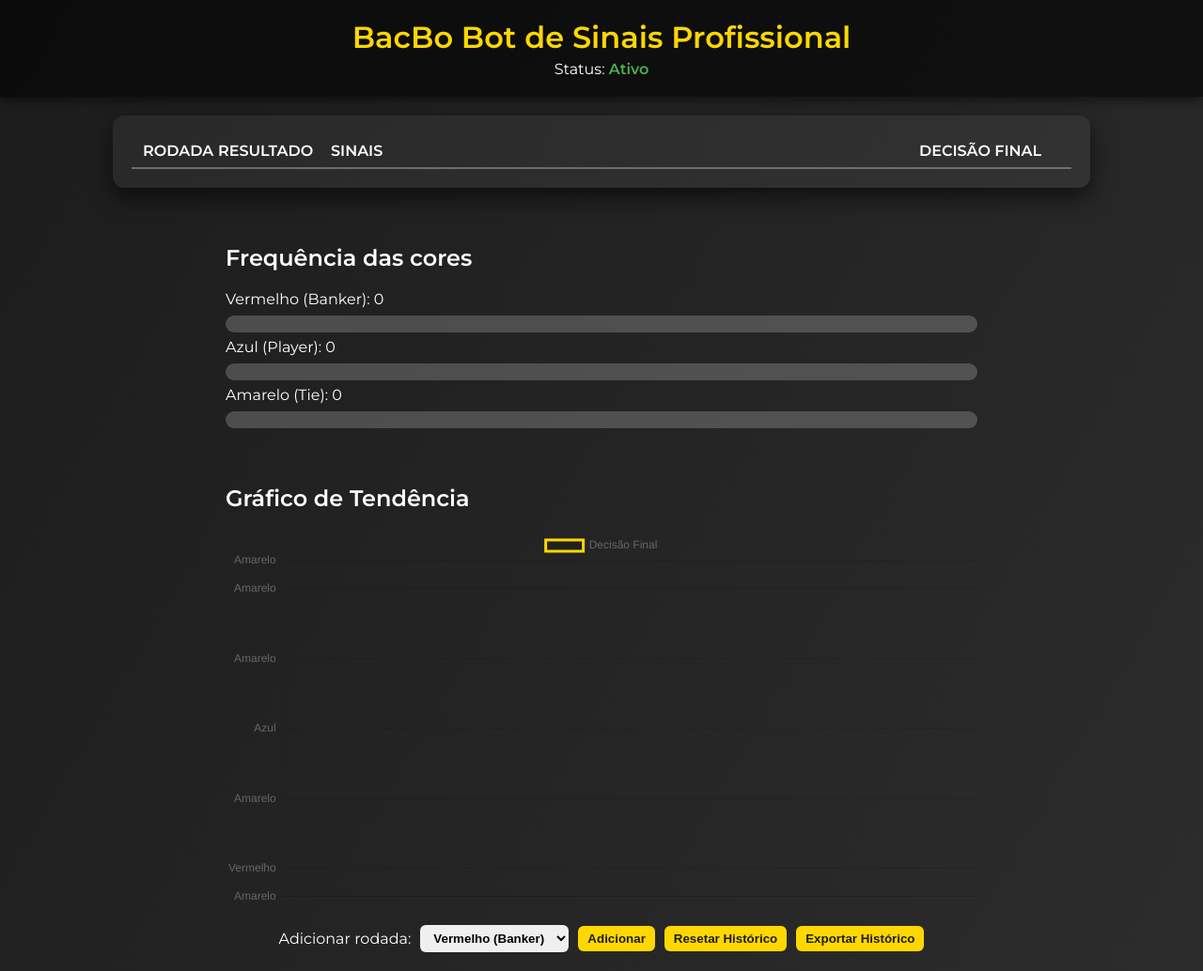
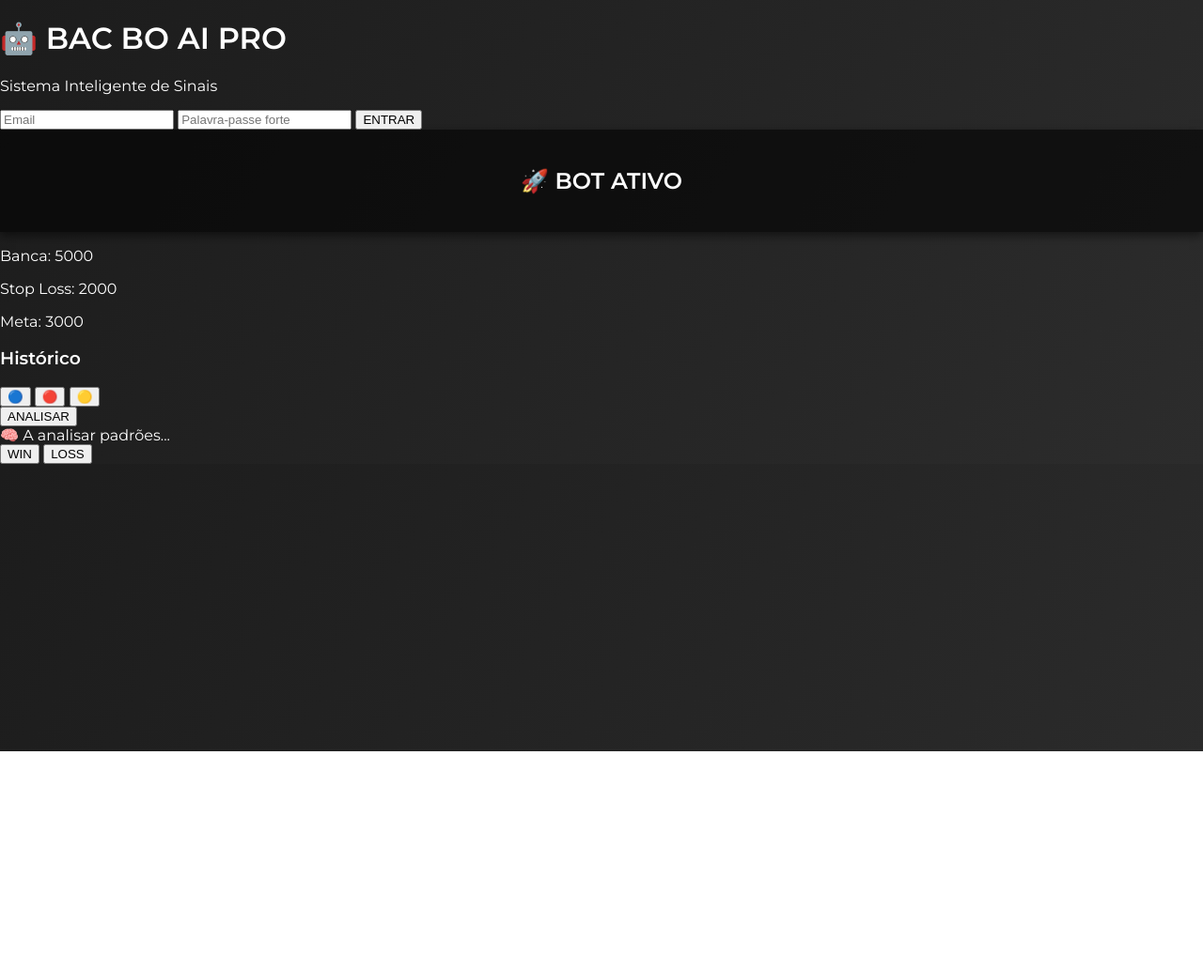
Before and after one commit to traderpresley0-boop/BacBo-Bot-Core, a plain HTML site: page index.html in a window 1280 px wide. Shown: the whole page at 94% size. After the commit the page ends 800 px from the top, so only its background shows below. Drawn offline with nearby package versions, Linux system fonts and the light colour scheme.

Commit message:
Update index.html

```diff
--- a/index.html
+++ b/index.html
@@ -1,62 +1,57 @@
 <!DOCTYPE html>
 <html lang="pt">
 <head>
-    <meta charset="UTF-8">
-    <title>BacBo Bot de Sinais Profissional</title>
+<meta name="viewport" content="width=device-width, initial-scale=1.0">
+<title>BAC BO AI PRO</title>
 <link rel="stylesheet" href="style.css">
 </head>
 <body>
+
+<div id="login">
+  <h1>🤖 BAC BO AI PRO</h1>
+  <p>Sistema Inteligente de Sinais</p>
+
+  <input type="email" id="email" placeholder="Email">
+  <input type="password" id="senha" placeholder="Palavra-passe forte">
+  <button onclick="login()">ENTRAR</button>
+</div>
+
+<div id="app" class="hidden">
+
   <header>
-    <h1>BacBo Bot de Sinais Profissional</h1>
-    <div id="status">Status: <span class="ativo">Ativo</span></div>
+    <h2>🚀 BOT ATIVO</h2>
   </header>
 
-<main>
-    <div id="painel">
-        <div class="tabela">
-            <div class="cabecalho">
-                <div>Rodada</div>
-                <div>Resultado</div>
-                <div>Sinais</div>
-                <div>Decisão Final</div>
+  <div class="card banca">
+    <p>Banca: <span id="banca">5000</span></p>
+    <p>Stop Loss: 2000</p>
+    <p>Meta: 3000</p>
   </div>
-            <div id="linhas"></div>
+
+  <div class="card historico">
+    <h3>Histórico</h3>
+    <div id="lista"></div>
+
+    <div class="btns">
+      <button onclick="add('azul')">🔵</button>
+      <button onclick="add('vermelho')">🔴</button>
+      <button onclick="add('amarelo')">🟡</button>
     </div>
   </div>
 
-    <div id="indicadores">
-        <h2>Frequência das cores</h2>
-        <div class="barra-container">
-            <div class="barra-label">Vermelho (Banker): <span id="cont-vermelho">0</span></div>
-            <div class="barra"><div id="bar-vermelho"></div></div>
+  <button class="analisar" onclick="analisar()">ANALISAR</button>
 
-            <div class="barra-label">Azul (Player): <span id="cont-azul">0</span></div>
-            <div class="barra"><div id="bar-azul"></div></div>
+  <div id="loading" class="hidden">🧠 A analisar padrões...</div>
 
-            <div class="barra-label">Amarelo (Tie): <span id="cont-amarelo">0</span></div>
-            <div class="barra"><div id="bar-amarelo"></div></div>
-        </div>
+  <div id="resultado"></div>
+
+  <div class="controle">
+    <button onclick="win()">WIN</button>
+    <button onclick="loss()">LOSS</button>
   </div>
 
-    <div id="grafico">
-        <h2>Gráfico de Tendência</h2>
-        <canvas id="tendenciaChart"></canvas>
 </div>
 
-    <div id="input-container">
-        <label for="novaCor">Adicionar rodada:</label>
-        <select id="novaCor">
-            <option value="vermelho">Vermelho (Banker)</option>
-            <option value="azul">Azul (Player)</option>
-            <option value="amarelo">Amarelo (Tie)</option>
-        </select>
-        <button id="adicionarRodada">Adicionar</button>
-        <button id="resetHistorico">Resetar Histórico</button>
-        <button id="exportHistorico">Exportar Histórico</button>
-    </div>
-</main>
-
-<script src="https://cdn.jsdelivr.net/npm/chart.js"></script>
 <script src="script.js"></script>
 </body>
 </html>
```
Lines whose indentation alone changed are shown as unchanged.
